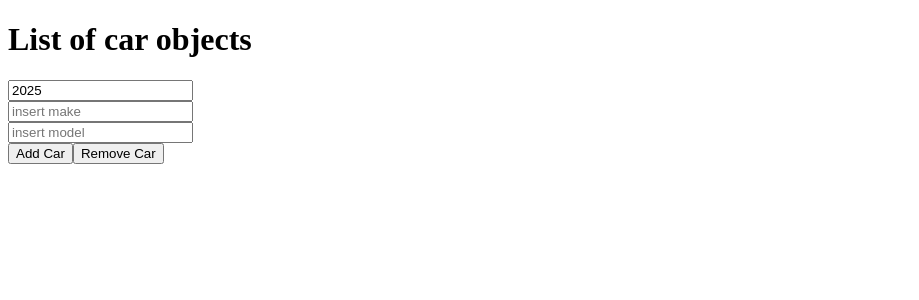
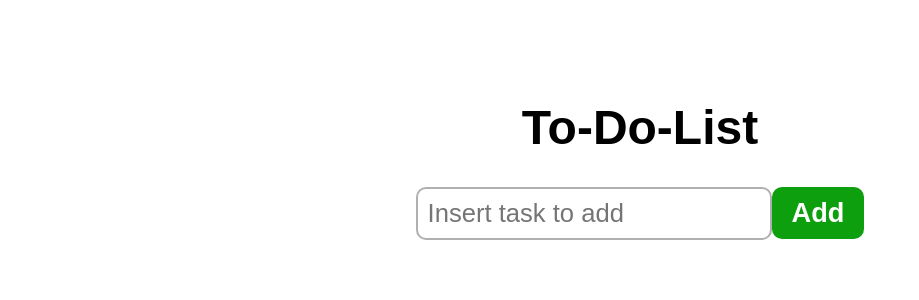
Before and after one commit to P10r10/BroCode, a React (Vite) app in the folder bro-code/: page / in a window 1280 px wide. Shown: the top 300 px of the page, without its empty margins (0-919 px from the left). Built offline with nearby package versions, Linux system fonts and the light colour scheme.

Commit message:
ToDoList.jsx

```diff
--- a/bro-code/package.json
+++ b/bro-code/package.json
@@ -7,7 +7,8 @@
     "dev": "vite",
     "build": "vite build",
     "lint": "eslint .",
-    "preview": "vite preview"
+    "preview": "vite preview",
+    "start": "npm run dev"
   },
   "dependencies": {
     "prop-types": "^15.8.1",
--- a/bro-code/src/App.jsx
+++ b/bro-code/src/App.jsx
@@ -1,10 +1,10 @@
-import MyComponent5 from "./components/MyComponent/MyComponent5.jsx";
+import ToDoList from "./components/ToDoList/ToDoList.jsx";
 
 function App() {
 
     return (
         <>
-            <MyComponent5/>
+            <ToDoList/>
         </>
     );
 }
--- /dev/null
+++ b/bro-code/src/components/ToDoList/ToDoList.jsx
@@ -0,0 +1,59 @@
+import {useState} from "react";
+import "./style.css";
+
+function ToDoList() {
+
+    const [list, setList] = useState([]);
+    const [itemToAdd, setItemToAdd] = useState("");
+    const handleAddItem = () => {
+        if (itemToAdd.trim() !== "") {
+            setList(l => [...l, itemToAdd]);
+            setItemToAdd("");
+        }
+    }
+    const handleDeleteItem = (index) => setList(l => l.filter((_, i) => i !== index));
+    const handleMoveDown = (index) => {
+        if (index < list.length - 1) {
+            const updated = [...list];
+            [updated[index + 1], updated[index]] = [updated[index], updated[index + 1]];
+            setList(updated);
+        }
+    }
+    const handleMoveUp = (index) => {
+        if (index > 0) {
+            const updated = [...list];
+            [updated[index - 1], updated[index]] = [updated[index], updated[index - 1]];
+            setList(updated);
+        }
+    }
+
+    return (
+        <div className="to-do-list">
+            <h1>To-Do-List</h1>
+            <input type="text"
+                   value={itemToAdd}
+                   onChange={(e) => setItemToAdd(e.target.value)}
+                   placeholder="Insert task to add"
+            />
+            <button className="add-button" onClick={handleAddItem}>Add</button>
+            <ol>
+                {list.map((item, index) =>
+                    <li key={index}>
+                        <span className="text">{item}</span>
+                        <button className="delete-button"
+                                onClick={() => handleDeleteItem(index)}>Delete
+                        </button>
+                        <button className="move-button"
+                                onClick={() => handleMoveUp(index)}>⬆️
+                        </button>
+                        <button className="move-button"
+                                onClick={() => handleMoveDown(index)}>⬇️
+                        </button>
+                    </li>
+                )}
+            </ol>
+        </div>
+    );
+}
+
+export default ToDoList;
--- /dev/null
+++ b/bro-code/src/components/ToDoList/style.css
@@ -0,0 +1,78 @@
+.to-do-list {
+    font-family: Arial, sans-serif;
+    text-align: center;
+    margin-top: 100px;
+}
+
+h1 {
+    font-size: 3rem;
+}
+
+button {
+    font-size: 1.7rem;
+    font-weight: bold;
+    padding: 10px 20px;
+    color: white;
+    border: none;
+    border-radius: 10px;
+    cursor: pointer;
+    transition: background-color 0.5s ease;
+}
+
+.add-button {
+    background-color: #0d9f0d;
+}
+
+.add-button:hover {
+    background-color: rgba(13, 159, 13, 0.7);
+}
+
+.delete-button {
+    background-color: #c70606;
+}
+
+.delete-button:hover {
+    background-color: rgba(199, 6, 6, 0.7);
+}
+
+.move-button {
+    background-color: #ffa50c;
+}
+
+.move-button:hover {
+    background-color: rgba(255, 165, 12, 0.7);
+}
+
+input[type="text"] {
+    font-size: 1.6rem;
+    padding: 10px;
+    border: 2px solid rgba(96, 95, 95, 0.49);
+    border-radius: 10px;
+    color: rgba(0, 0, 0, 0.5);
+}
+
+ol {
+    padding: 0;
+}
+
+li {
+    font-size: 2rem;
+    font-weight: bold;
+    padding: 15px;
+    background-color: #efeaea;
+    margin-bottom: 10px;
+    border: 3px solid rgba(128, 128, 128, 0.7);
+    border-radius: 10px;
+    display: flex;
+    align-items: center;
+}
+
+.text {
+    flex: 1;
+}
+
+.delete-button, .move-button {
+    padding: 8px 12px;
+    font-size: 1.4rem;
+    margin-left: 10px;
+}
```
Also changed, not shown: package.json (added, +7 -0 lines), 1 other file (tests, documents, lock files or other folders).
